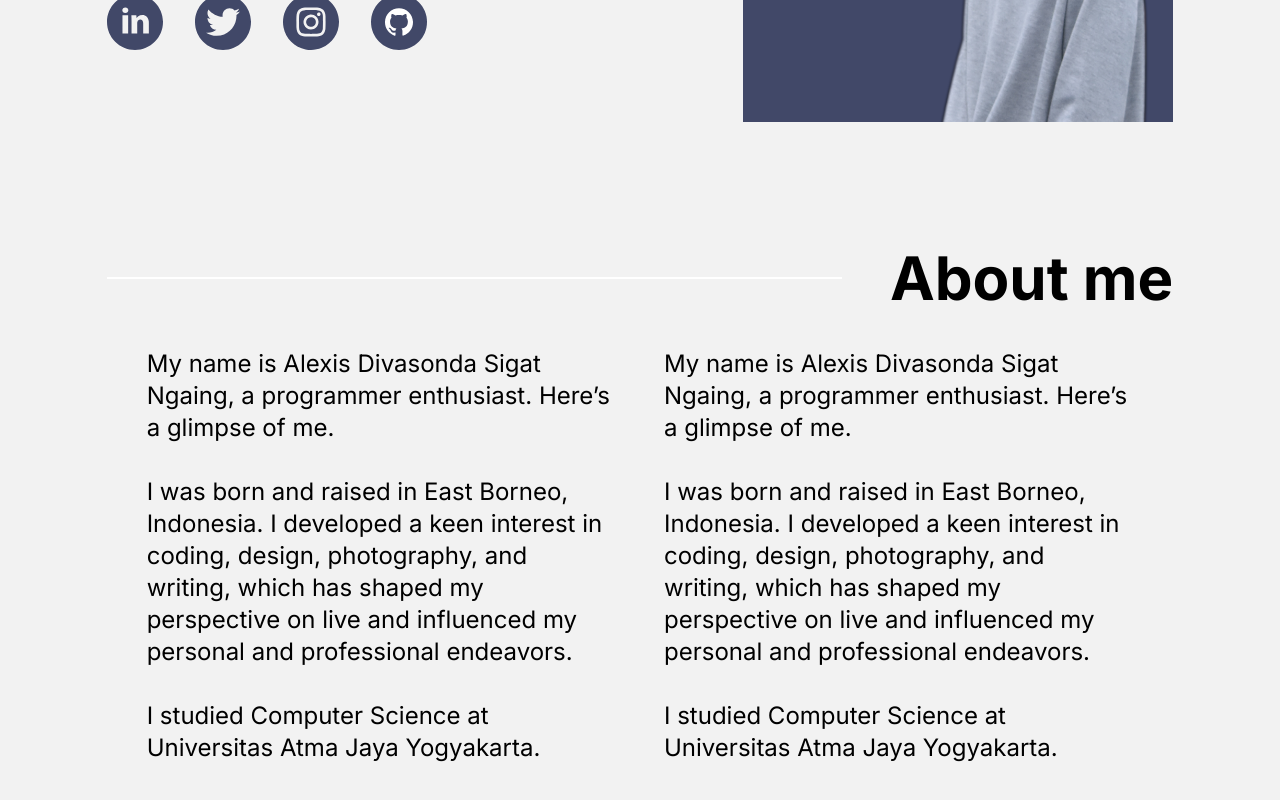
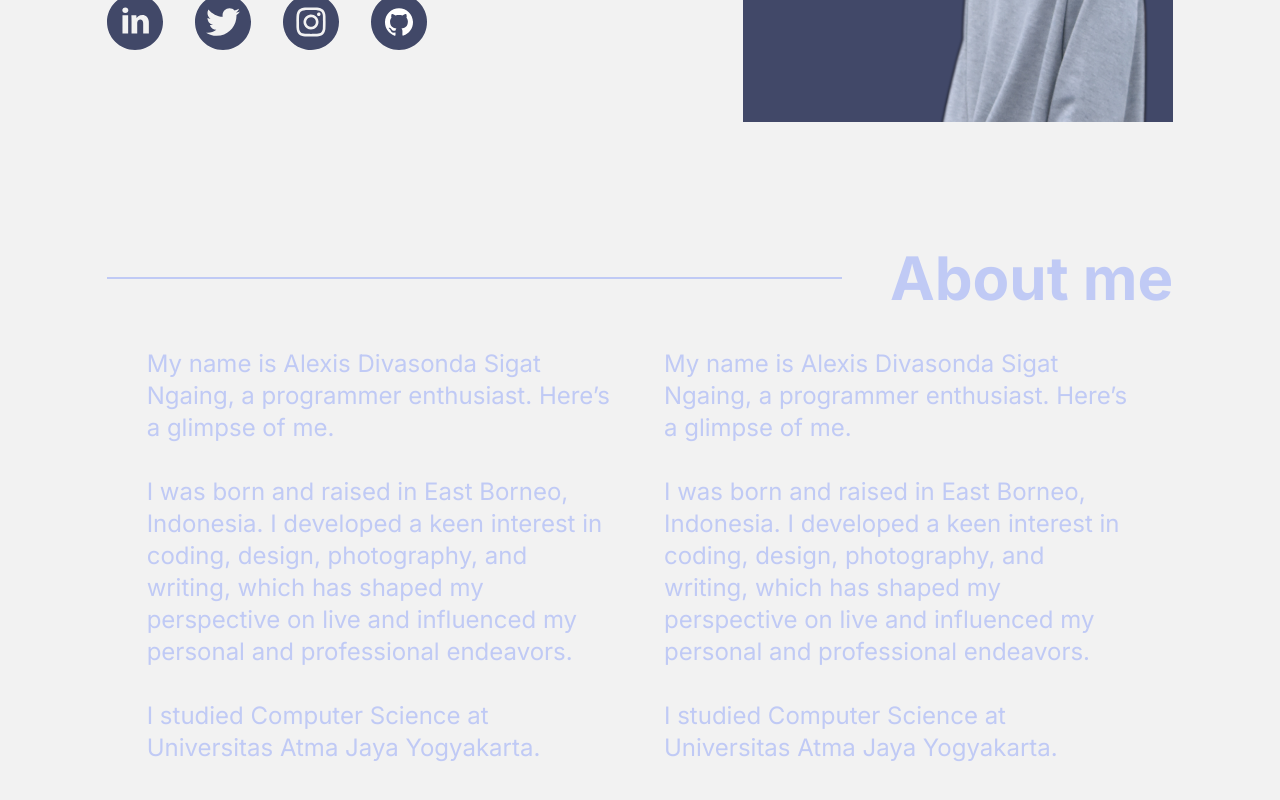
Before and after one commit to alexisngaing/alexisngaing.github.io, a Next.js app: page / in a window 1280 px wide. Shown: the part 742-1542 px from the top of the page. Built offline with nearby package versions, Linux system fonts and the light colour scheme.

Commit message:
fix color

```diff
--- a/components/AboutMe.tsx
+++ b/components/AboutMe.tsx
@@ -3,9 +3,9 @@ import React from "react";
 function AboutMe() {
   return (
     <div className="flex min-h-screen w-full flex-col items-center justify-center bg-base-200">
-      <div className="w-10/12">
+      <div className="w-10/12 text-[#C0CAF5]">
         <div className="flex items-center gap-12">
-          <div className="h-[2px] w-full bg-white"></div>
+          <div className="h-[2px] w-full bg-[#C0CAF5]"></div>
           <h1 className="min-w-fit text-6xl font-bold">About me</h1>
         </div>
         <div className="grid grid-cols-2 gap-12 p-10 text-2xl">
```
